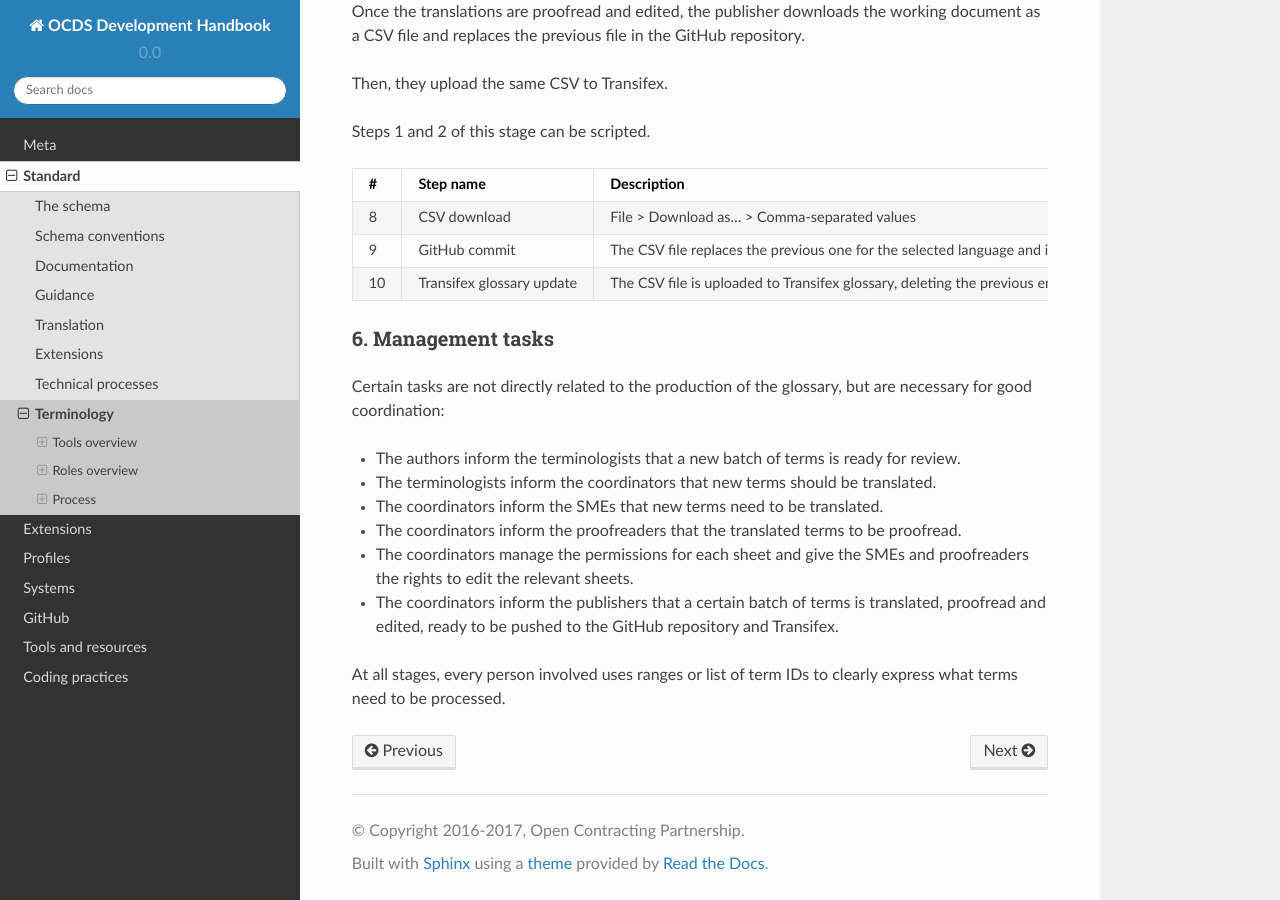
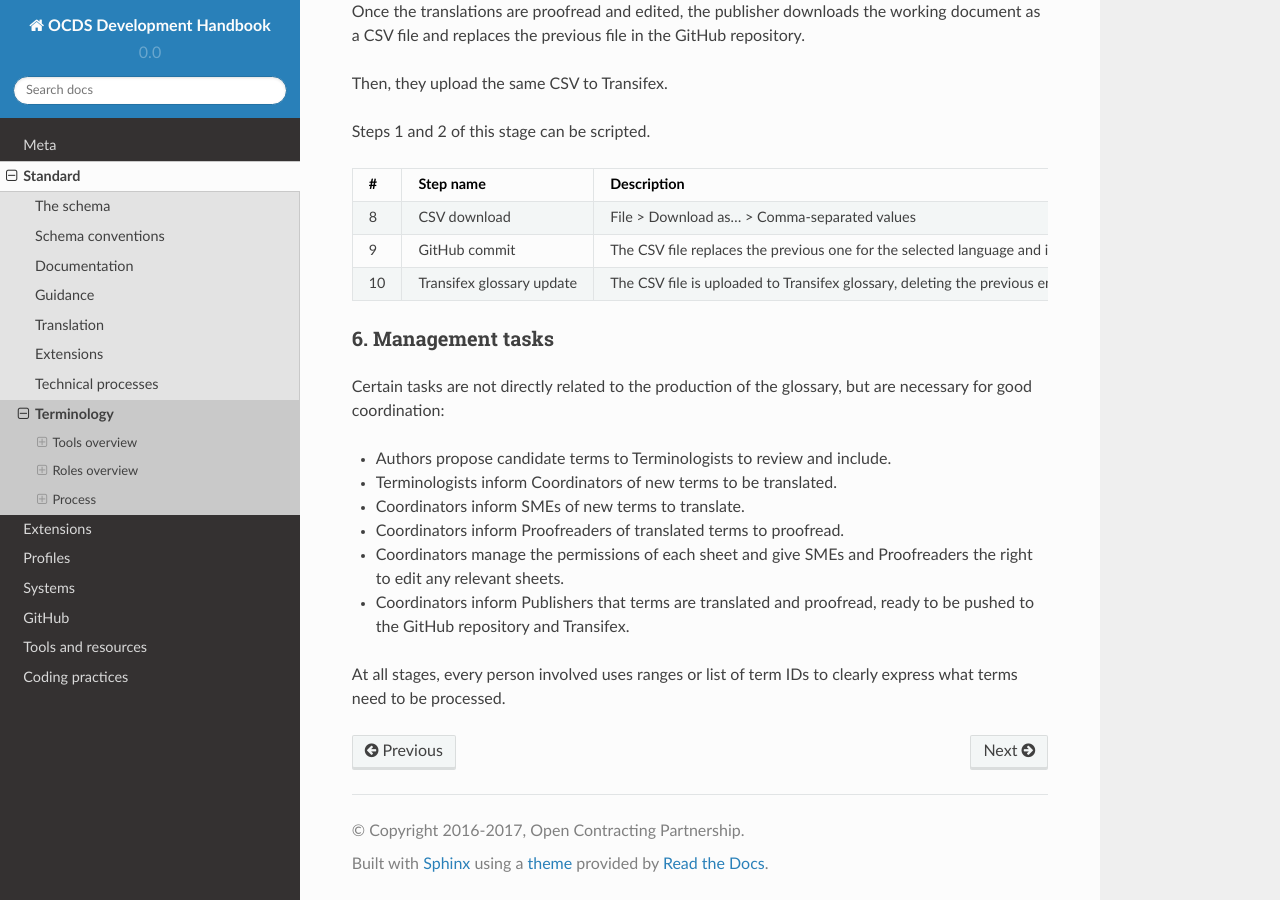
Before and after one commit to open-contracting/standard-development-handbook, a Sphinx documentation site: the page built from docs/standard/terminology.md, in a window 1280 px wide and 900 px high, scrolled down 4648 px. Built offline with Sphinx 7.4.7 and the Read the Docs theme 2.0.0, drawn with Linux system fonts in a browser that asks for light colours.

Commit message:
Make Management tasks easier to scan in Terminology

```diff
--- a/docs/standard/terminology.md
+++ b/docs/standard/terminology.md
@@ -3,6 +3,8 @@
 In order to use key terms consistently across the standard documentation and OCP communication in general, terminology is managed according to a light-weight process that ensures quality.
 
 ![Terminology process overview](https://www.lucidchart.com/publicSegments/view/888e3ab4-65bd-497e-b0fa-f2e91515672e/image.png)
+
+<!-- https://www.lucidchart.com/documents/edit/3d906148-5ed8-41a4-b48d-8d3ec3aed1d4 -->
 
 ## Tools overview
 
@@ -172,11 +174,11 @@ Steps 1 and 2 of this stage can be scripted.
 
 Certain tasks are not directly related to the production of the glossary, but are necessary for good coordination:
 
-- The authors inform the terminologists that a new batch of terms is ready for review.
-- The terminologists inform the coordinators that new terms should be translated.
-- The coordinators inform the SMEs that new terms need to be translated.
-- The coordinators inform the proofreaders that the translated terms to be proofread.
-- The coordinators manage the permissions for each sheet and give the SMEs and proofreaders the rights to edit the relevant sheets.
-- The coordinators inform the publishers that a certain batch of terms is translated, proofread and edited, ready to be pushed to the GitHub repository and Transifex.
+- Authors propose candidate terms to Terminologists to review and include.
+- Terminologists inform Coordinators of new terms to be translated.
+- Coordinators inform SMEs of new terms to translate.
+- Coordinators inform Proofreaders of translated terms to proofread.
+- Coordinators manage the permissions of each sheet and give SMEs and Proofreaders the right to edit any relevant sheets.
+- Coordinators inform Publishers that terms are translated and proofread, ready to be pushed to the GitHub repository and Transifex.
 
 At all stages, every person involved uses ranges or list of term IDs to clearly express what terms need to be processed.
```
